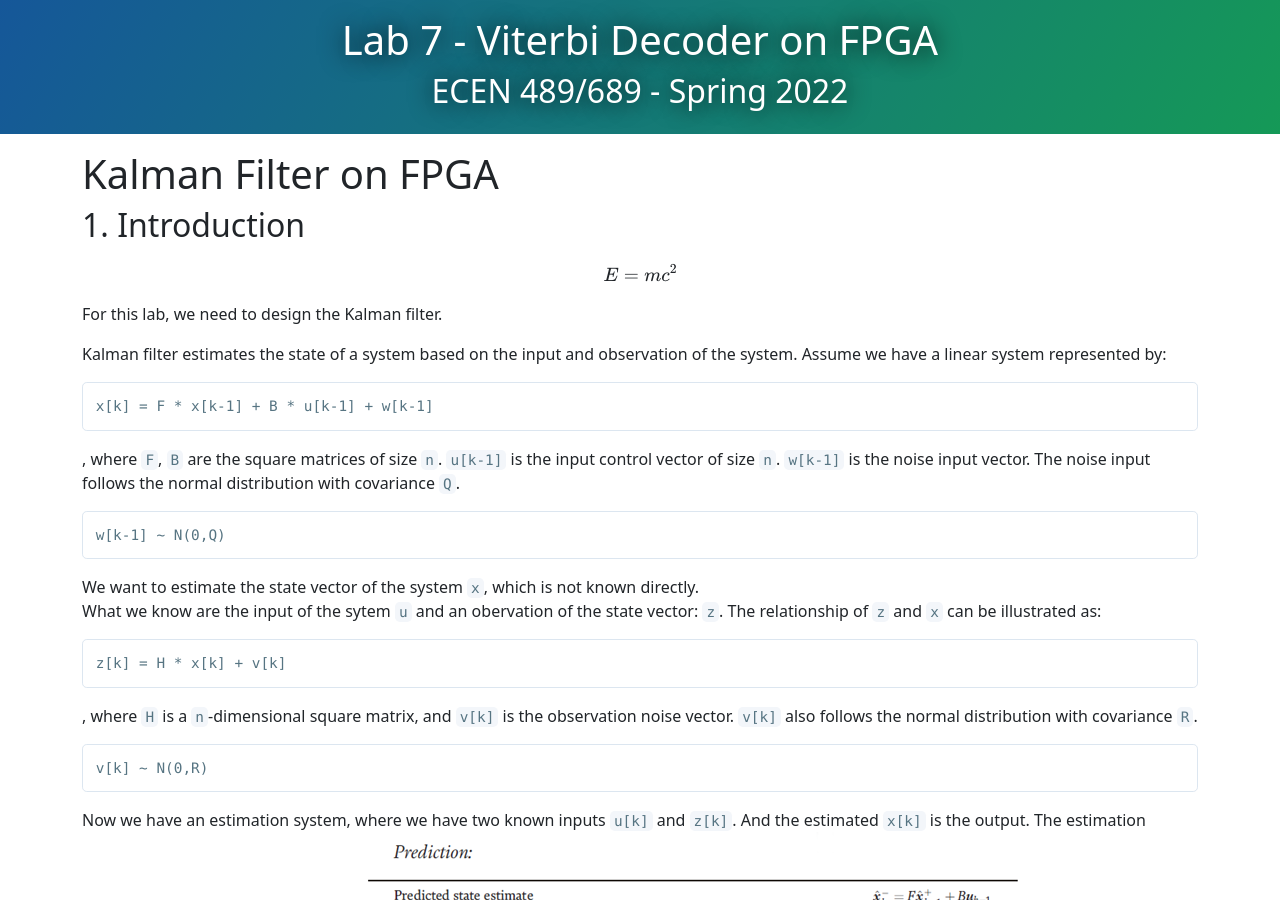
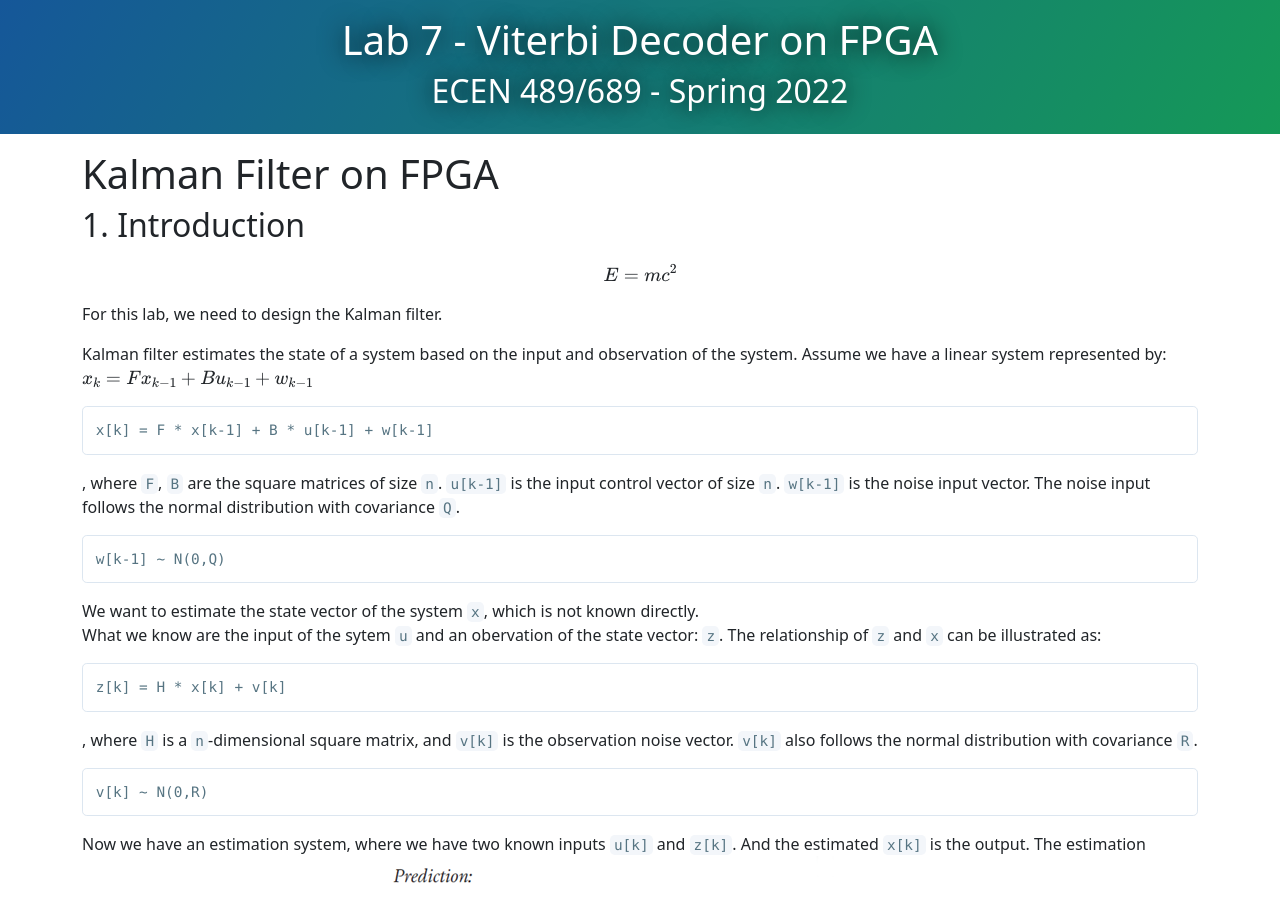
Before and after one commit to hailiangh/hailiangh.github.io, a Jekyll site: the page built from TA/ECEN689_Spring2022/lab7_manual.md, in a window 1280 px wide and 900 px high. Built offline with Jekyll 4.4.1, drawn with Linux system fonts in a browser that asks for light colours.

Commit message:
Update lab7_manual.md

````diff
--- a/TA/ECEN689_Spring2022/lab7_manual.md
+++ b/TA/ECEN689_Spring2022/lab7_manual.md
@@ -17,6 +17,9 @@ $$x_k = F x_{k-1} + Bu_{k-1} + w_{k-1}$$
 , where $F$, $B$ are the square matrices of size `n`. $u_{k-1}$ is the input control vector of size `n` that can update the state vector from $x_{k-1}$ to $x_{k}$. $w_{k-1}$ is the noise input vector.
 $$w_{k-1}\sim N(0,Q)$$ -->
 Kalman filter estimates the state of a system based on the input and observation of the system. Assume we have a linear system represented by:
+$$
+x_k = F x_{k-1} + Bu_{k-1} + w_{k-1}
+$$
 ```
 x[k] = F * x[k-1] + B * u[k-1] + w[k-1]
 ```
````
